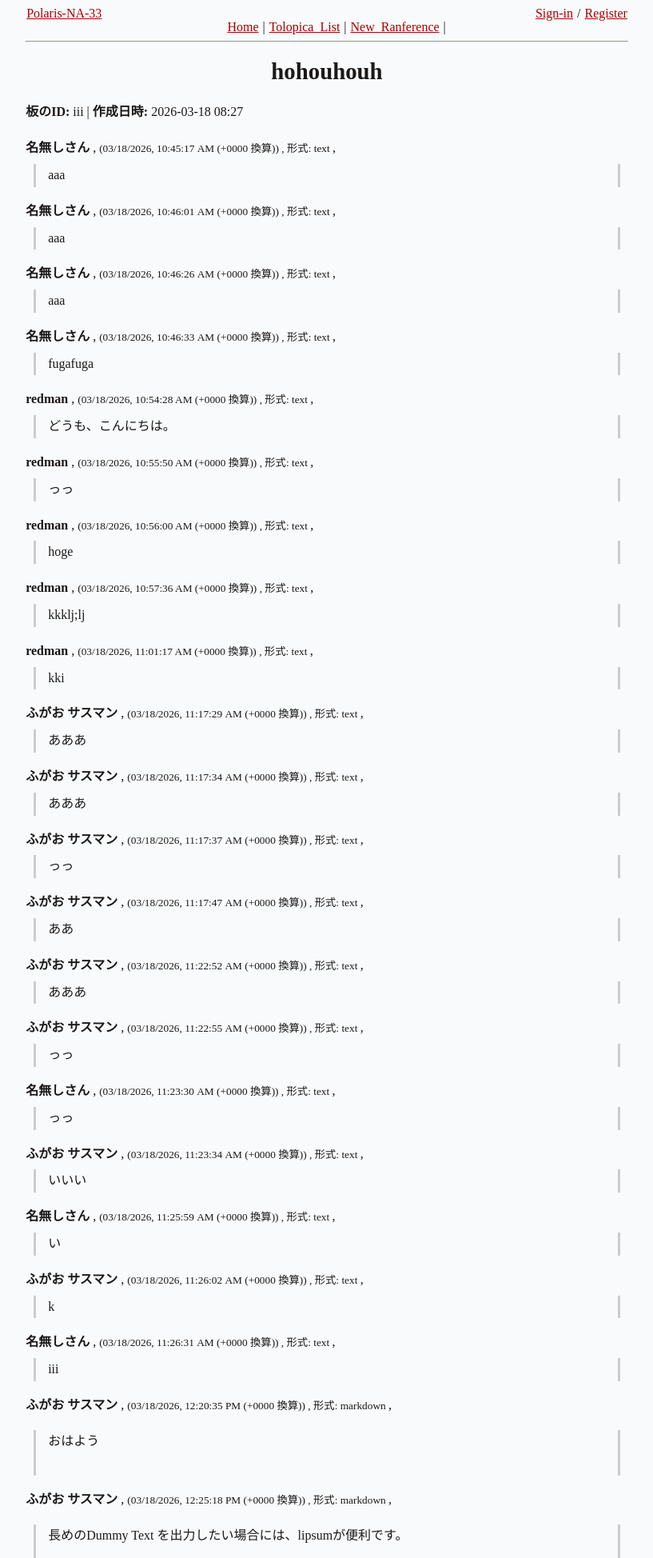
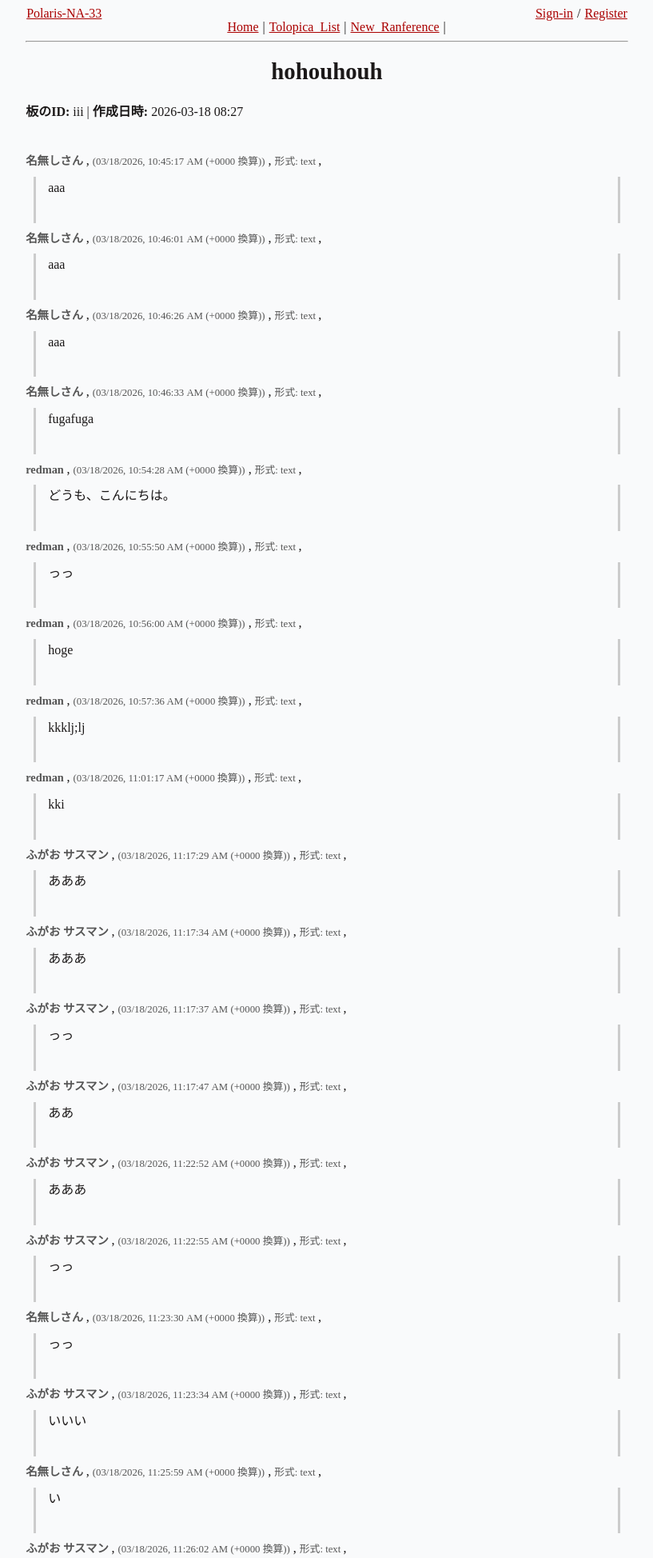
Before and after one commit to i-makinori/Polaris-NA-33, a Flask app: a page that uses host/templates/tolopica_show.html in a window 1280 px wide. Shown: the top 1948 px of the page at 80% size, without its empty margins (231-1048 px from the left). Run offline with Flask 3, Linux system fonts and the light colour scheme; data comes from the database, SQL or seed files in the repository.

Commit message:
Update. ranferences style at client side.

```diff
--- a/host/static/css/na33_style.css
+++ b/host/static/css/na33_style.css
@@ -75,7 +75,33 @@ a:hover {
 
 /* for ranference */
 
-.posted-content {
+#ranferences-area {
+    /* 投稿list */
+    margin-top: 2rem;
+    max-width: 100%;
+    margin-bottom: 2rem;
+}
+
+#ranferences-area > .ranference-post {
+    /* 投稿それぞれ */
+    margin: 0; padding: 0;
+}
+
+
+#ranferences-area > .ranference-post > .head-area > .faceman {
+    /* 投稿者情報エリア (faceman) */
+    font-size: 0.9rem; color: #555; font-weight: bold;
+}
+
+
+#ranferences-area > .ranference-post > .head-area > .ranference-meta {
+    /* 投稿のその他メタ情報 */
+    font-size: 0.8rem; color: #555;
+}
+
+
+#ranferences-area > .ranference-post > .body-area > .posted-content {
+    /* 投稿の本文 */
 
     /* 左スペース */
     border-left: 3px solid #ccc;     /* 左側の垂直線 */
@@ -94,6 +120,6 @@ a:hover {
 }
 
 /* Markdown適用時の微調整 */
-.posted-content.markdown-body {
+#ranferences-area > .ranference-post > .body-area > .posted-content.markdown-body {
     /* Markdownライブラリが独自の余白を持つ場合があるため、調整 */
 }
--- a/host/templates/tolopica_show.html
+++ b/host/templates/tolopica_show.html
@@ -16,28 +16,41 @@
   {% if topic.ranferences %}
   {% for ranference in topic.ranferences %}
 
-    <div class="ranference-post">
-      <p>
-        <strong>
-          {# author がいれば名前、いなければ「名無しさん」 #}
-          {{ ranference.author.name if ranference.author else "名無しさん" }}
-        </strong> ,
-        <small>
-          <span class="posted-time" data-utc="{{ ranference.created_at.isoformat() }}">({{ ranference.created_at }})</span>
-          ,
-          <span> 形式: {{ ranference.coding_type }} </span>
-        </small>,
-      </p>
+  <div class="ranference-post">
 
-      <div class="posted-content"data-coding-type="{{ ranference.coding_type }}"
-           >{{ ranference.content }}</div>
+    <div class="head-area">
+      <span class="faceman">
+        {{ ranference.author.name if ranference.author else "名無しさん" }}
+      </span>,
+
+      <time class="ranference-meta posted-time"
+            datetime="{{ ranference.created_at.isoformat() }}" data-utc="{{ ranference.created_at.isoformat() }}">
+        ({{ ranference.created_at }})
+      </time> ,
+
+      <span class="ranference-meta coding-type-label">
+        形式: {{ ranference.coding_type }}
+      </span> ,
+
+      {#
+      {% if ranference.coding_type != 'text' %}
+      <button class="toggle-view-btn" onclick="toggleView(this)">Text表示</button>
+      {% endif %}
+      #}
+
     </div>
+
+    <div class="body-area">
+      <div class="posted-content" data-coding-type="{{ ranference.coding_type }}"
+           >{{ ranference.content }}
+      </div>
+    </div>
+  </div>
 
   {% endfor %}
   {% else %}
   <p>まだ書き込みがありません。最初の書き込みをどうぞ！</p>
   {% endif %}
-
 </div>
 
 <hr>
```
Also changed, not shown: host/static/scripts/na33_script.js (+31 -0 lines).
